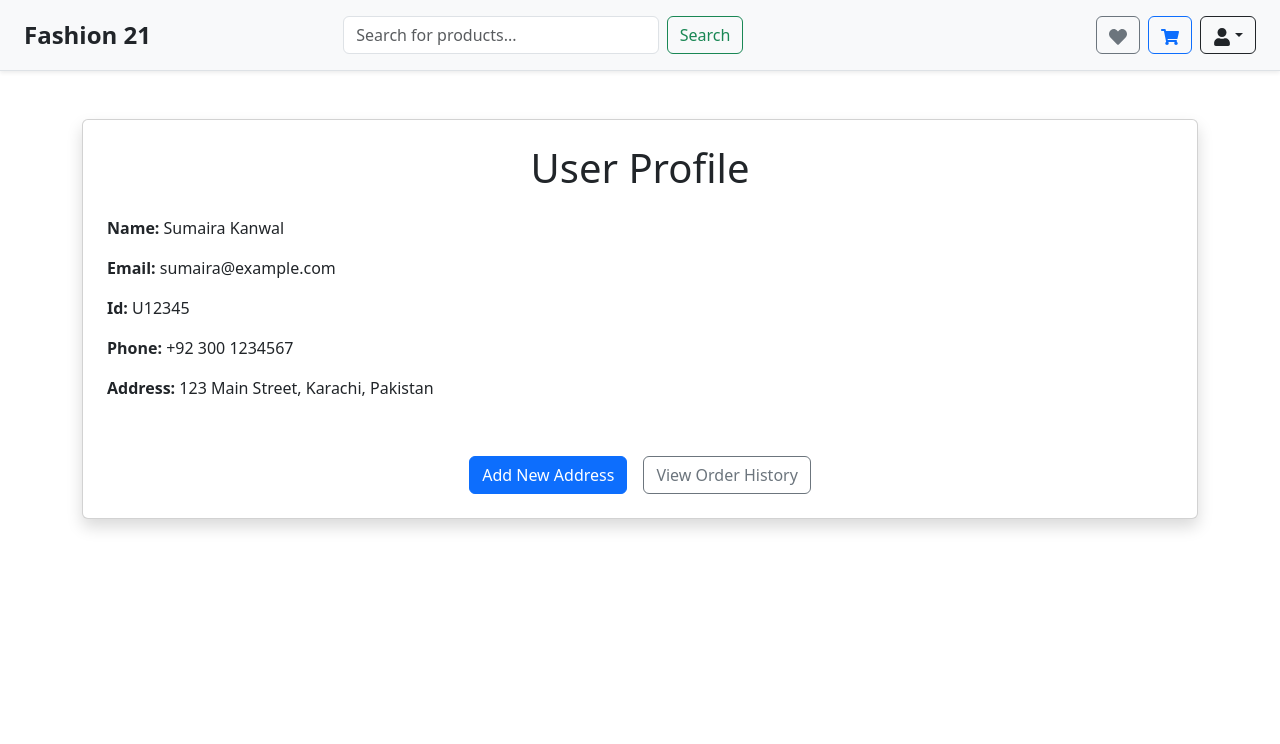
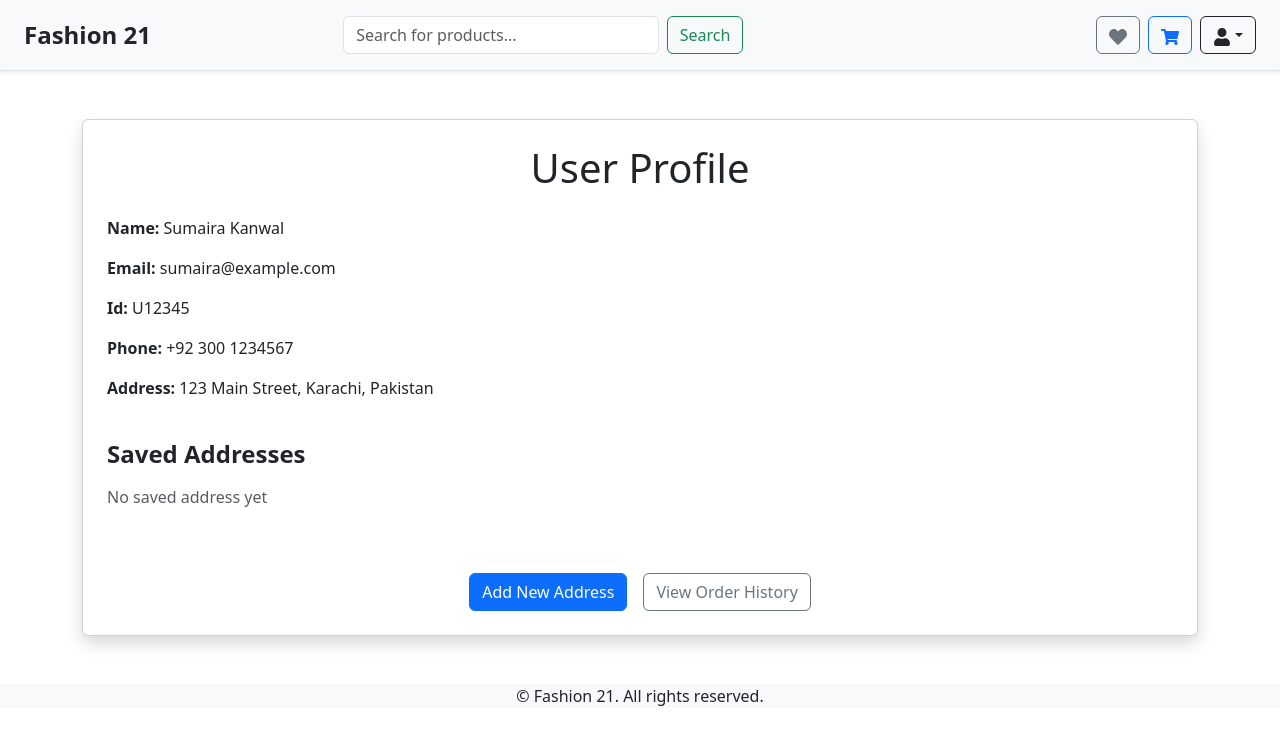
Before and after one commit to sumairahkanwal13/Ecommerce-app-frontend, a React (Create React App) app: page /profile in a window 1280 px wide. Shown: the top 744 px of the page. Built offline with nearby package versions, Linux system fonts and the light colour scheme.

Commit message:
Chore: Added footer.

```diff
--- a/src/App.js
+++ b/src/App.js
@@ -19,6 +19,7 @@ import Checkout from "./pages/Checkout";
 import OrderSuccess from "./pages/OrderSuccess";
 import UserProfile from "./pages/UserProfile";
 import OrderHistory from "./pages/OrderHistory";
+import Footer from "./components/Footer";
 
 
 function App() {
@@ -37,11 +38,13 @@ function App() {
         <Route path="/wishlist" element={<Wishlist/>}/>
         <Route path="/address" element={<Address/>}/>
         <Route path="/addressForm" element={<AddressForm/>}/>
+        <Route path="/addressForm/:id" element={<AddressForm/>}/>
         <Route path="/checkout" element={< Checkout/>}/>
         <Route path="/orderSuccess" element={< OrderSuccess/>}/>
         <Route path="/profile" element={<UserProfile/>}/>
         <Route path="/orderHistory" element={<OrderHistory/>}/>
       </Routes>
+      <Footer/>
     </Router>
     <ToastContainer position="top-right"
         autoClose={2000}
--- /dev/null
+++ b/src/components/Footer.js
@@ -0,0 +1,8 @@
+
+export default function Footer(){
+    return(
+        <footer className="text-center bg-light mt-4">
+            <p className="">&copy; Fashion 21. All rights reserved.</p>
+        </footer>
+    )
+}
--- a/src/pages/UserProfile.js
+++ b/src/pages/UserProfile.js
@@ -1,7 +1,9 @@
 import { useNavigate } from "react-router-dom";
+import useAddress from "../context/AddressContext";
 
 export default function UserProfile(){
     const navigate = useNavigate();
+    const { addresses } = useAddress()
 
     const user = {
         name: "Sumaira Kanwal",
@@ -16,12 +18,40 @@ export default function UserProfile(){
         <div className="container my-5">
             <div className="card p-4 shadow">
                 <h1 className="mb-4 text-center">User Profile</h1>
-                <div className="mb-3">
+                <div className="mb-4">
                     <p><strong>Name: </strong>{user.name}</p>
                     <p><strong>Email: </strong>{user.email}</p>
                     <p><strong>Id: </strong>{user.id}</p>
                     <p><strong>Phone: </strong>{user.phone}</p>
                     <p><strong>Address: </strong>{user.address}</p>
+                </div>
+
+                <div className="mb-4">
+                    <h4 className="fw-semibold mb-3">Saved Addresses</h4>
+                    { addresses.length === 0 ? (
+                        <p className="text-muted">No saved address yet</p>
+                    ): (
+                        <div className="row">
+                            { addresses.map((address) => (
+                                <div className="col-md-6 b-3" key={address._id}>
+                                    <div className="card h-100 p-3 shadow-sm">
+                                        <h4>{address.name}</h4>
+                                        <p className="mb-1">
+                                            {address.street}, {address.city}
+                                        </p>
+
+                                        <p className="mb-1">
+                                            {address.country}, {address.postalCode}
+                                        </p>
+
+                                        <p className="mb-1">
+                                            {address.phone}
+                                        </p>
+                                    </div>
+                                </div>
+                            ) )}
+                        </div>
+                    ) }
                 </div>
 
                 <div className="d-flex justify-content-center gap-3 mt-4">
```
